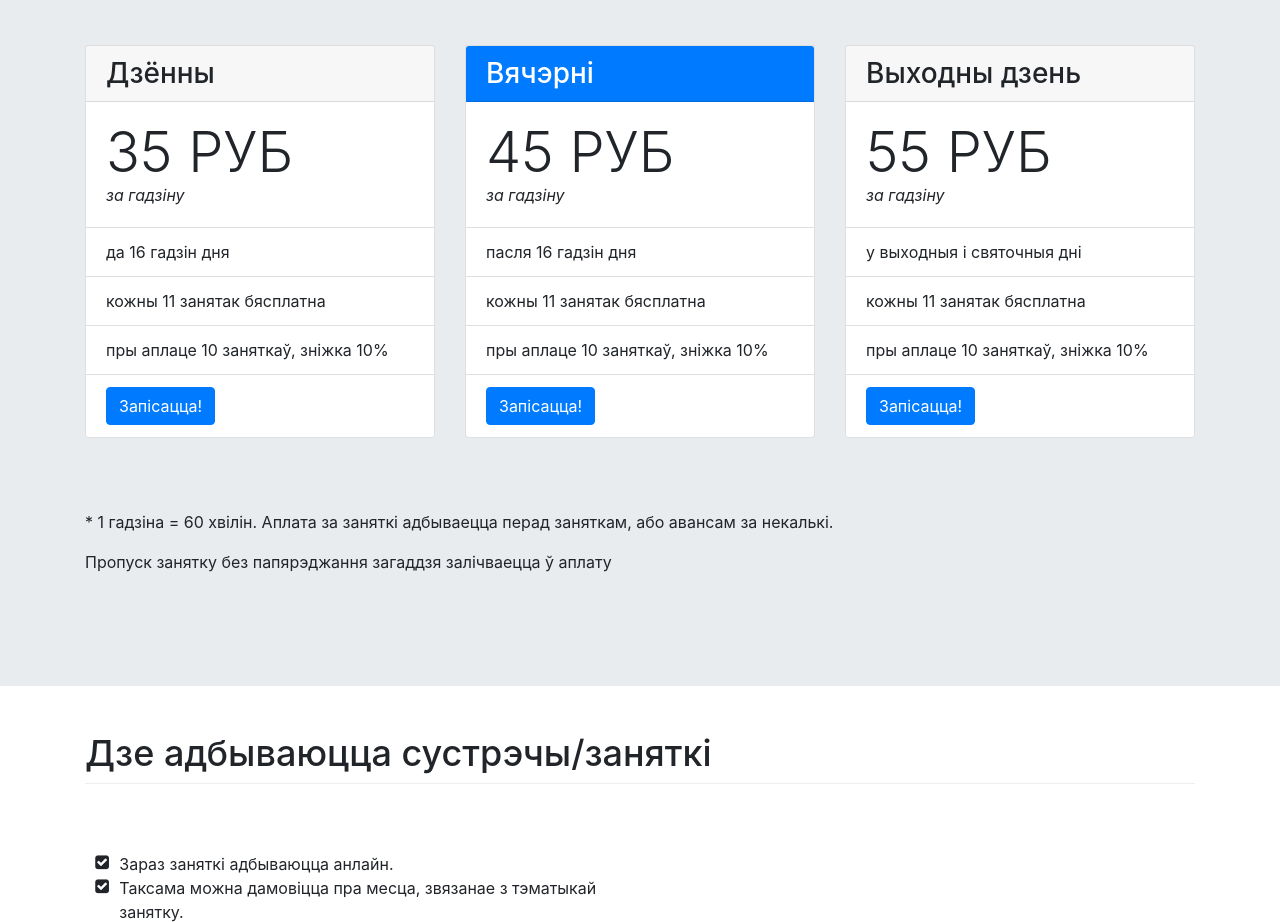
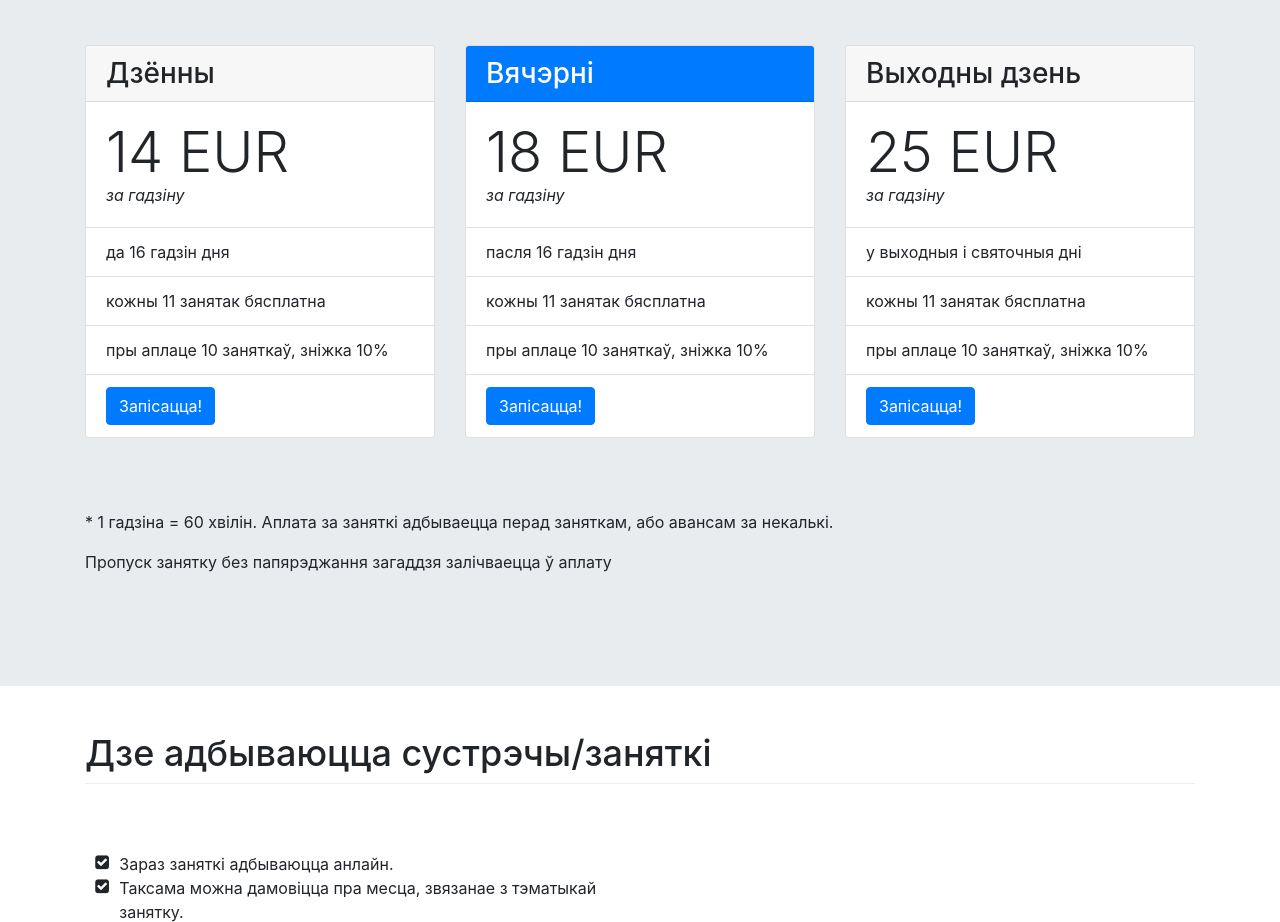
Before and after one commit to rizomaa/rep, a website with bundled scripts: page index.html in a window 1280 px wide. Shown: the part 4092-5014 px from the top of the page. Built offline with nearby package versions, Linux system fonts and the light colour scheme.

Commit message:
Update index.html

```diff
--- a/index.html
+++ b/index.html
@@ -334,7 +334,7 @@
           <div class="card h-100">
             <h3 class="card-header">Дзённы</h3>
             <div class="card-body">
-              <div class="display-4">35 РУБ</div>
+              <div class="display-4">14 EUR</div>
               <div class="font-italic">за гадзіну</div>
             </div>
             <ul class="list-group list-group-flush">
@@ -351,7 +351,7 @@
           <div class="card card-outline-primary h-100">
             <h3 class="card-header bg-primary text-white">Вячэрні</h3>
             <div class="card-body">
-              <div class="display-4">45 РУБ</div>
+              <div class="display-4">18 EUR</div>
               <div class="font-italic">за гадзіну</div>
             </div>
             <ul class="list-group list-group-flush">
@@ -368,7 +368,7 @@
           <div class="card h-100">
             <h3 class="card-header">Выходны дзень</h3>
             <div class="card-body">
-              <div class="display-4">55 РУБ</div>
+              <div class="display-4">25 EUR</div>
               <div class="font-italic">за гадзіну</div>
             </div>
             <ul class="list-group list-group-flush">
```
